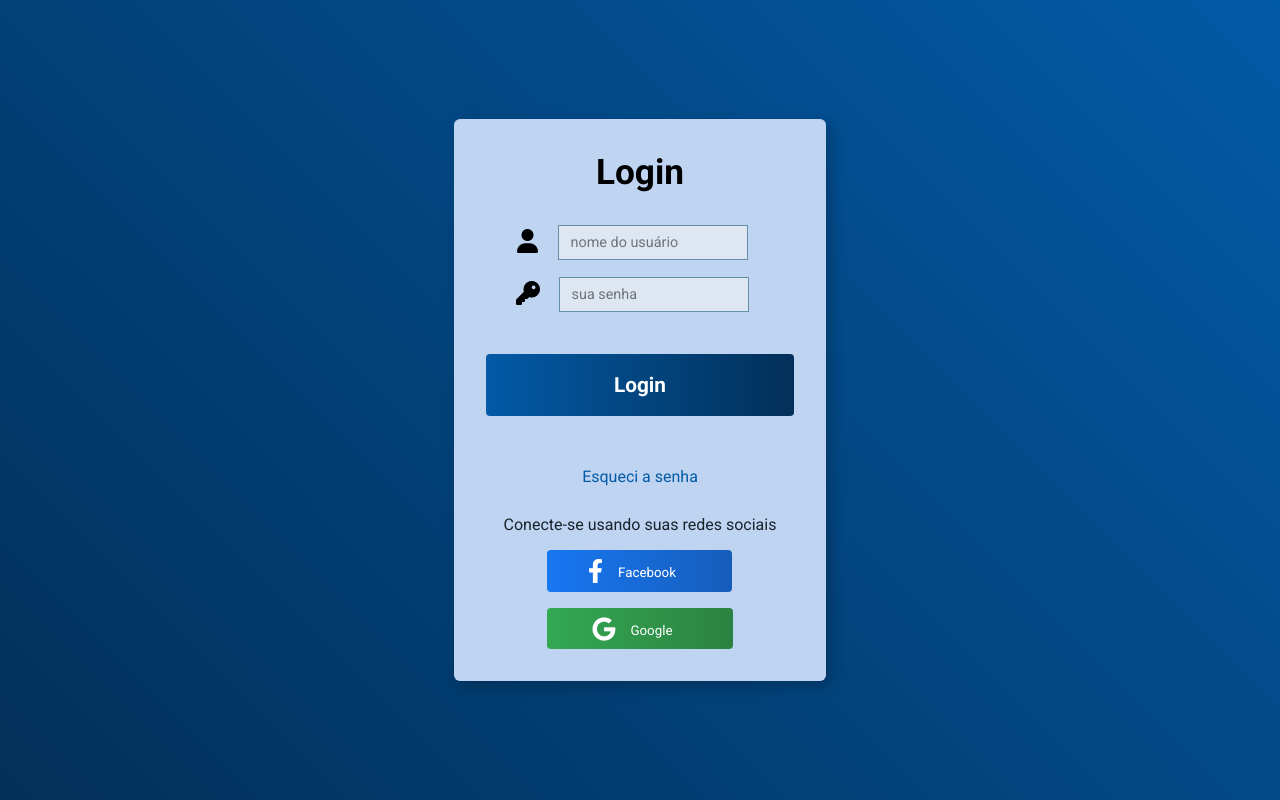
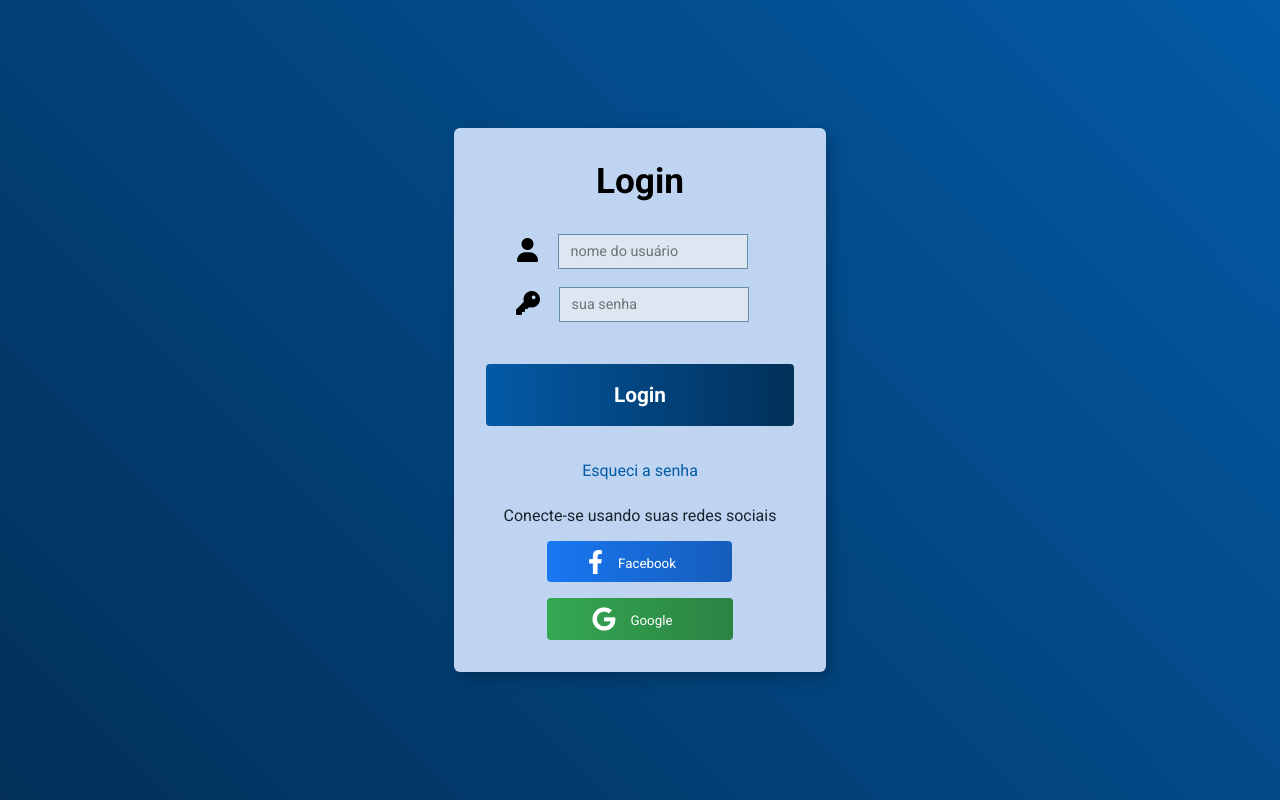
Before and after one commit to Abdoral97/Projeto-login02, a plain HTML site: page index.html in a window 1280 px wide. Drawn offline with Linux system fonts and the light colour scheme.

Commit message:
update style

```diff
--- a/estilos/style.css
+++ b/estilos/style.css
@@ -126,9 +126,9 @@ input[type="submit"]:hover{
 
 }
 a{
-    text-align: center;
     text-decoration: none;
     color: var(--cor03);
+    margin-bottom: 0.8rem;
 
 }
 a:hover{
@@ -146,7 +146,7 @@ p{
     flex-direction: column;
     align-items: center;
     justify-content: center;
-    margin-top: 1rem;
+
 }
 
 button{
--- a/index.html
+++ b/index.html
@@ -25,9 +25,12 @@
                 <div class="linha"></div>
             </div>
             <input type="submit" value="Login"> <br>
-            <a href="#">Esqueci a senha</a>
+
         </form>
         <div class="footer">
+
+            <a href="#">Esqueci a senha</a>
+
             <p>Conecte-se usando suas redes sociais</p>
 
             <div class="botoes">
```
